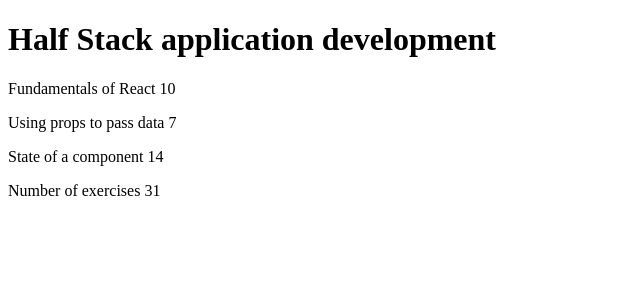
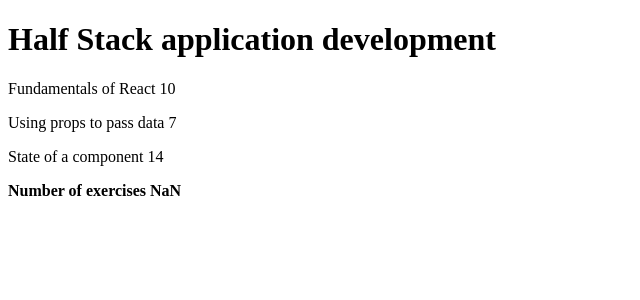
Before and after one commit to xarrijorge/fullstackopen, a React (Create React App) app in the folder part2/coursecontents/: page / in a window 1280 px wide. Shown: the top 300 px of the page, without its empty margins (0-640 px from the left). Built offline with nearby package versions, Linux system fonts and the light colour scheme.

Commit message:
Fixed error in course component

```diff
--- a/part2/coursecontents/src/app.jsx
+++ b/part2/coursecontents/src/app.jsx
@@ -1,39 +1,7 @@
 import React, { Fragment } from 'react';
 
-const Header = ({ course }) => {
-  return <h1>{course.name}</h1>;
-};
+import Course from './components/course';
 
-const Part = ({ name, exercises }) => {
-  return (
-    <p>
-      {name} {exercises}
-    </p>
-  );
-};
-
-const Content = ({ course }) => {
-  const { name: name1, exercises: exer1 } = course[0];
-  const { name: name2, exercises: exer2 } = course[1];
-  const { name: name3, exercises: exer3 } = course[2];
-  return (
-    <Fragment>
-      <Part name={name1} exercises={exer1} />
-      <Part name={name2} exercises={exer2} />
-      <Part name={name3} exercises={exer3} />
-    </Fragment>
-  );
-};
-
-const Total = props => {
-  const course = props.course.course;
-  const [exer1, exer2, exer3] = [
-    course[0].exercises,
-    course[1].exercises,
-    course[2].exercises,
-  ];
-  return <p>Number of exercises {exer1 + exer2 + exer3}</p>;
-};
 
 const App = () => {
   const course = {
@@ -54,11 +22,7 @@
     ],
   };
   return (
-    <>
-      <Header course={course} />
-      <Content course={course.course} />
-      <Total course={course} />
-    </>
+    <Course course={course}/>
   );
 };
 
--- a/part2/coursecontents/src/components/course.jsx
+++ b/part2/coursecontents/src/components/course.jsx
@@ -1,8 +1,48 @@
-import React from 'react';
+import React, { Fragment } from 'react';
 
-const course = () => {
-    return "Course Content here";
-}
+const Header = ({course})=> {
+  return <h1>{course.name}</h1>;
+};
+
+const Part = ({ name, exercises }) => {
+  return (
+    <p>
+      {name} {exercises}
+    </p>
+  );
+};
+
+const Content = ({ course }) => {
+  const data = course.course;
+  const { name: name1, exercises: exer1 } = data[0];
+  const { name: name2, exercises: exer2 } = data[1];
+  const { name: name3, exercises: exer3 } = data[2];
+  return (
+    <Fragment>
+      <Part name={name1} exercises={exer1} />
+      <Part name={name2} exercises={exer2} />
+      <Part name={name3} exercises={exer3} />
+    </Fragment>
+  );
+};
+
+const Total = ({course})=> {
+  const parts = course.course;
+
+  let total = parts.reduce((a,b) => a.exercises + b.exercises, 0);
+  console.log(total);
+  return <p><strong>Number of exercises {total}</strong></p>;
+};
+
+const Course = ({course}) => {
+    return (
+      <>
+        <Header course={course}/>
+        <Content course={course}/>
+        <Total course={course}/>
+      </>
+  );
+};
 
 
-export default course;
+export default Course;
```
Also changed, not shown: 1 other file (tests, documents, lock files or other folders).
